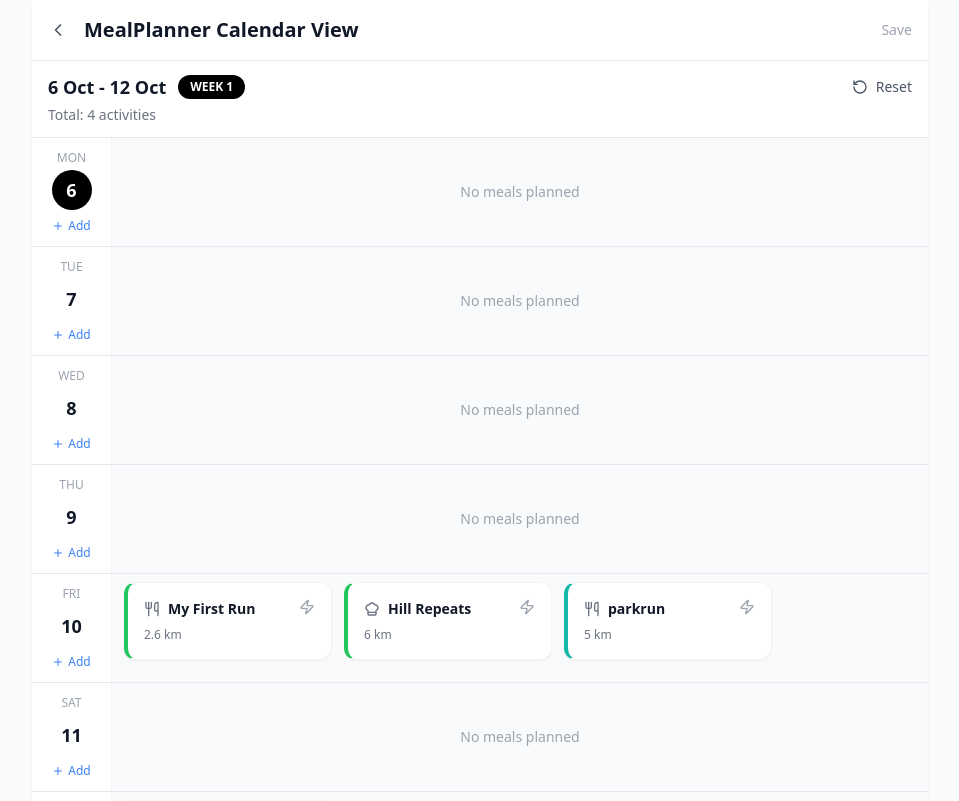
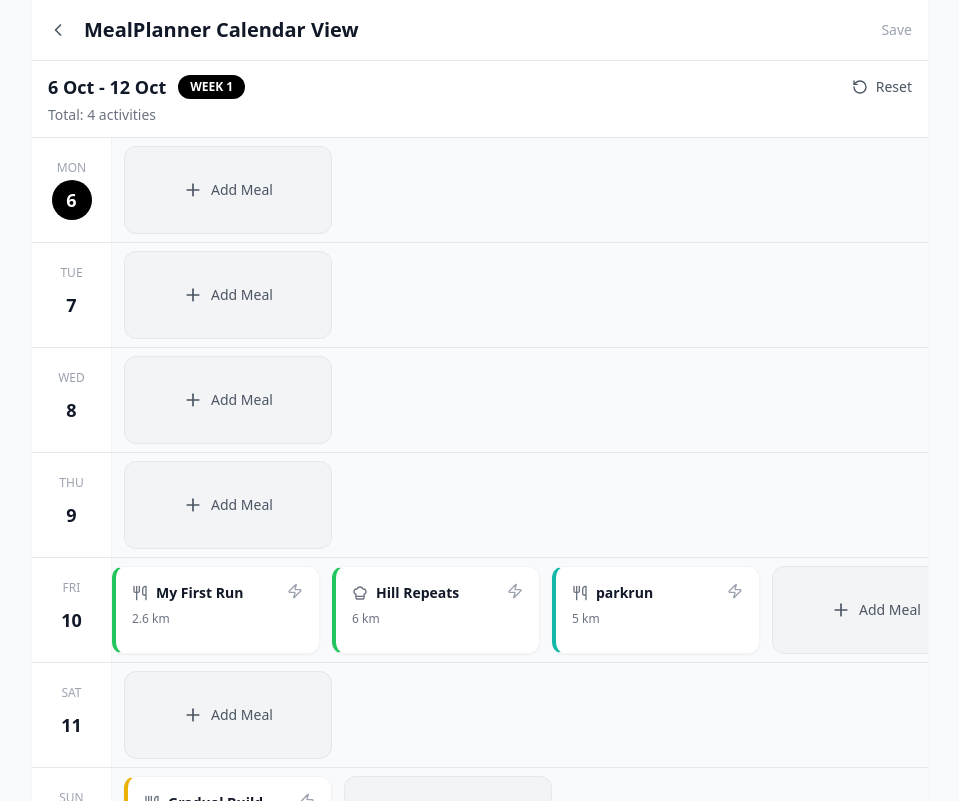
Before and after one commit to simbo1905/MealPlanner, a Next.js app in the folder prototype/02/: page /calendar in a window 1280 px wide. Shown: the whole page, without its empty margins (160-1119 px from the left). Built offline with nearby package versions, Linux system fonts and the light colour scheme.

Commit message:
add me grey cards

```diff
--- a/prototype/02/src/components/calendar/ActivitiesScroll.tsx
+++ b/prototype/02/src/components/calendar/ActivitiesScroll.tsx
@@ -1,12 +1,14 @@
 import { Activity } from "@/lib/types";
 import { ActivityCard } from "./ActivityCard";
+import { Plus } from "lucide-react";
 
 interface ActivitiesScrollProps {
   activities: Activity[];
   onActivityTap: (activity: Activity) => void;
+  onAddClick: () => void;
 }
 
-export function ActivitiesScroll({ activities, onActivityTap }: ActivitiesScrollProps) {
+export function ActivitiesScroll({ activities, onActivityTap, onAddClick }: ActivitiesScrollProps) {
   return (
     <div
       className="flex gap-3 px-3 py-2 overflow-x-auto"
@@ -22,6 +24,13 @@ export function ActivitiesScroll({ activities, onActivityTap }: ActivitiesScroll
           onTap={() => onActivityTap(activity)}
         />
       ))}
+      <button
+        onClick={onAddClick}
+        className="flex-shrink-0 w-52 h-[88px] bg-gray-100 rounded-xl border border-gray-200 flex items-center justify-center gap-2 text-gray-600 hover:bg-gray-150 hover:border-gray-300 transition-colors scroll-snap-align-start"
+      >
+        <Plus className="w-5 h-5" />
+        <span className="font-medium text-sm">Add Meal</span>
+      </button>
     </div>
   );
 }
--- a/prototype/02/src/components/calendar/DateColumn.tsx
+++ b/prototype/02/src/components/calendar/DateColumn.tsx
@@ -4,10 +4,9 @@ interface DateColumnProps {
   dayNumber: number;
   dayLabel: string;
   isToday?: boolean;
-  onAddClick: () => void;
 }
 
-export function DateColumn({ dayNumber, dayLabel, isToday, onAddClick }: DateColumnProps) {
+export function DateColumn({ dayNumber, dayLabel, isToday }: DateColumnProps) {
   return (
     <div className="sticky left-0 z-10 bg-white flex flex-col justify-center items-center w-20 min-w-[80px] border-r border-gray-100 py-3">
       <div className="text-xs text-gray-400 font-medium mb-1">{dayLabel}</div>
@@ -20,13 +19,6 @@ export function DateColumn({ dayNumber, dayLabel, isToday, onAddClick }: DateCol
       >
         {dayNumber}
       </div>
-      <button
-        onClick={onAddClick}
-        className="text-xs text-blue-500 mt-2 flex items-center gap-1 hover:text-blue-700 transition-colors"
-      >
-        <Plus className="w-3 h-3" />
-        Add
-      </button>
     </div>
   );
 }
--- a/prototype/02/src/components/calendar/DayRow.tsx
+++ b/prototype/02/src/components/calendar/DayRow.tsx
@@ -17,19 +17,13 @@ export function DayRow({ day, isToday, onAddClick, onActivityTap }: DayRowProps)
         dayNumber={day.dayNumber}
         dayLabel={day.dayLabel}
         isToday={isToday}
-        onAddClick={onAddClick}
       />
       <div className="flex-1 min-w-0">
-        {day.activities.length > 0 ? (
-          <ActivitiesScroll
-            activities={day.activities}
-            onActivityTap={onActivityTap}
-          />
-        ) : (
-          <div className="flex items-center justify-center h-full px-4">
-            <p className="text-sm text-gray-400">No meals planned</p>
-          </div>
-        )}
+        <ActivitiesScroll
+          activities={day.activities}
+          onActivityTap={onActivityTap}
+          onAddClick={onAddClick}
+        />
       </div>
     </div>
   );
```
